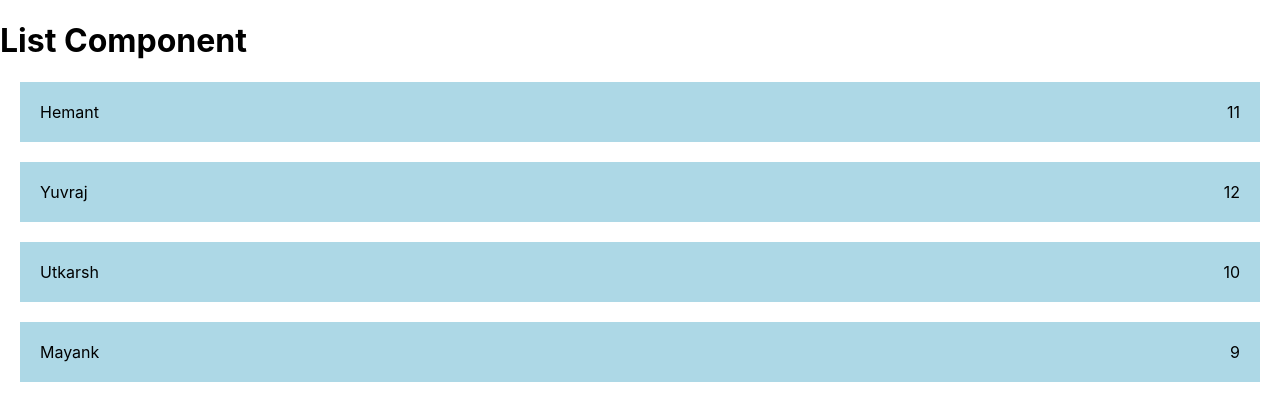
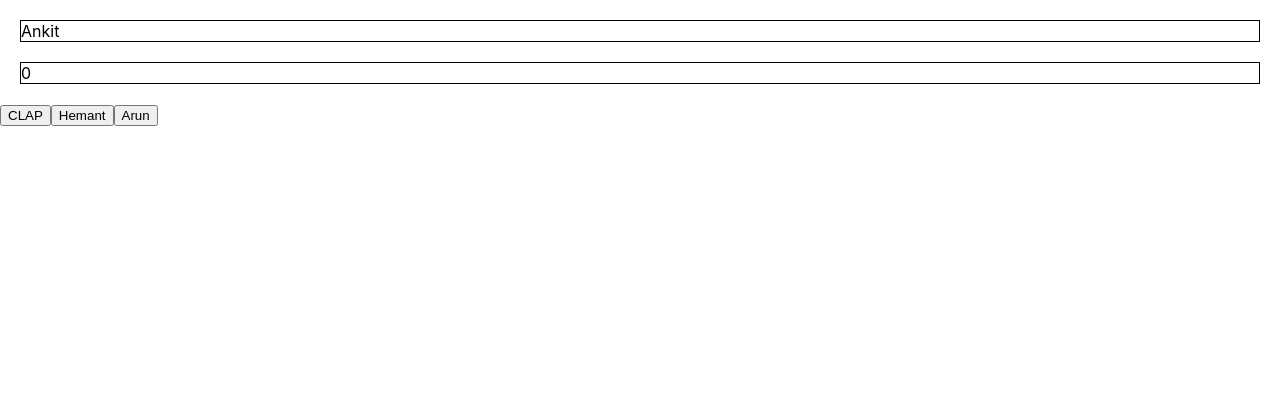
Before and after one commit to Hemant2122/newton-react-project, a React (Create React App) app: page / in a window 1280 px wide. Shown: the top 420 px of the page. Built offline with nearby package versions, Linux system fonts and the light colour scheme.

Commit message:
multiole State

```diff
--- a/package.json
+++ b/package.json
@@ -8,7 +8,7 @@
     "@testing-library/user-event": "^13.5.0",
     "react": "^18.2.0",
     "react-dom": "^18.2.0",
-    "react-scripts": "5.0.1",
+    "react-scripts": "^5.0.1",
     "web-vitals": "^2.1.4"
   },
   "scripts": {
--- /dev/null
+++ b/src/5. MultipleState/MultipleState.js
@@ -0,0 +1,37 @@
+import { useState } from "react";
+
+function MultipleState(){
+    const [counter, setCounter] = useState(0);
+    const [name, setName] = useState("Ankit");
+    return (
+        <>
+            <div style={{margin: "20px", border: "1px solid black",}}>
+                {name}
+            </div>
+            <div style={{margin: "20px", border: "1px solid black",}}>
+                {counter}
+            </div>
+
+            <button onClick={() => {
+                setCounter((oldValue) => {
+                    return oldValue + 1;
+                })
+            }}>
+                CLAP
+            </button>
+            <button onClick={() => {
+                setName("Hemant");
+            }}>
+                Hemant
+            </button>
+            <button onClick={() => {
+                setName("Arun")
+            }}>
+                Arun
+            </button>
+        </>
+
+    )
+}
+
+export default MultipleState;
--- a/src/App.js
+++ b/src/App.js
@@ -3,27 +3,36 @@ import './App.css';
 import HelloComponent from './1. BasicReact/1. HelloComponent/HelloComponent';
 import CounterComponent from './1. BasicReact/2. CounterComponent/CounterComponent';
 import ListComponent from './1. BasicReact/3. ListComponent/ListComponet';
+import ConditionalRendering from './1. BasicReact/4. ConditionalRendering/ConditionalRendering';
+import MultipleState from './5. MultipleState/MultipleState';
 
 function App() {
   const listStudent = [
     {
+      id: 1,
       name : "Hemant",
       classs : 11,
+      color : "pink"
     },
 
     {
+      id: 2,
       name : "Yuvraj",
       classs : 12,
+      color: "blue"
     },
 
     {
+      id: 3,
       name : "Utkarsh",
       classs : 10,
     },
 
     {
+      id: 4,
       name : "Mayank",
       classs : 9,
+      color : "yellow"
     }
 
   ];
@@ -40,7 +49,11 @@ function App() {
     {/* React is calling the counter Component Function */}
     {/* <CounterComponent heading={"Counter Component"} /> */}
 
-    <ListComponent student={listStudent}/>
+    {/* <ListComponent student={listStudent}/> */}
+
+    {/* <ConditionalRendering /> */}
+
+    <MultipleState />
 
     </>
   );
```
Also changed, not shown: 1 other file (tests, documents, lock files or other folders).
